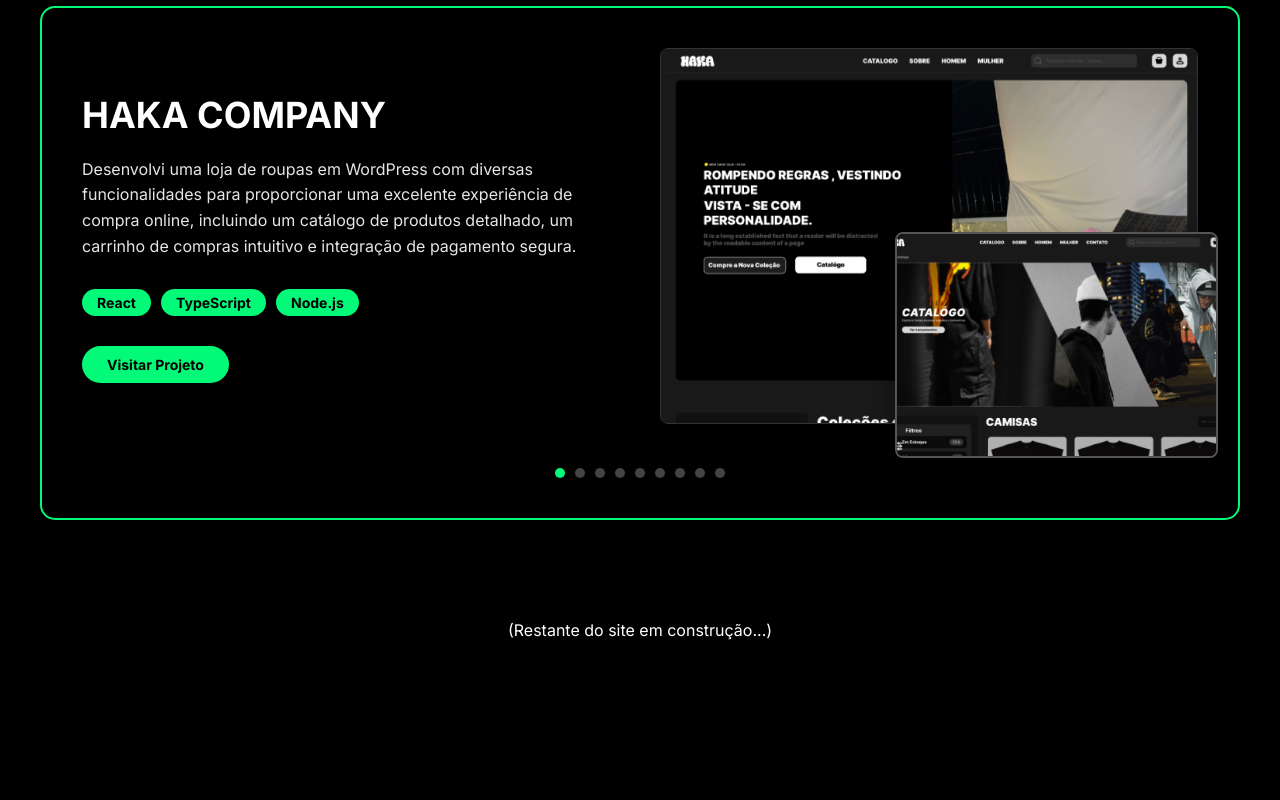
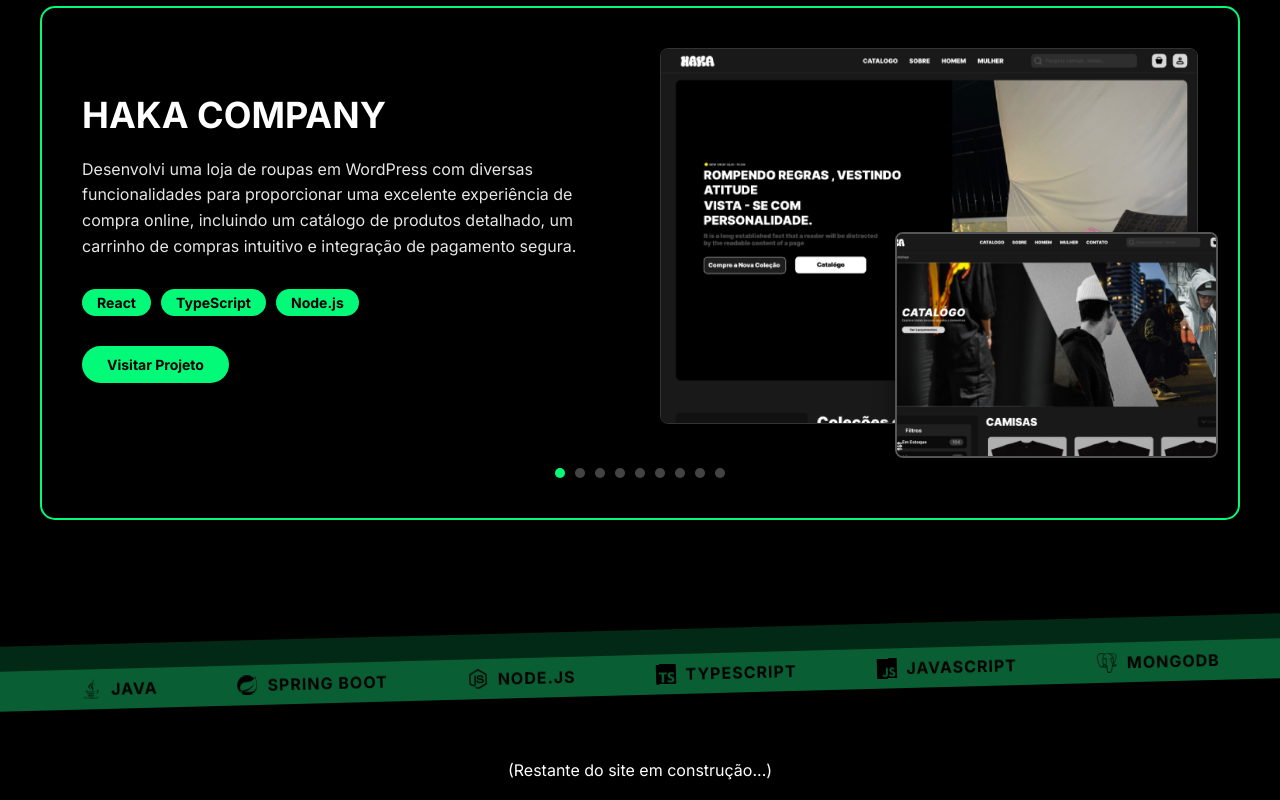
Before and after one commit to lucasguerra12/Portifolio2025, a React (Vite) app in the folder portifolio/: page / in a window 1280 px wide. Shown: the part 1628-2428 px from the top of the page. Before the commit the page ends 2288 px from the top, so only its background shows below. Built offline with nearby package versions, Linux system fonts and the light colour scheme.

Commit message:
fix: Correct description text for Dunkel Company project in Projects component

```diff
--- a/portifolio/src/App.jsx
+++ b/portifolio/src/App.jsx
@@ -18,6 +18,7 @@ function App() {
       {/* Divisor de secção + Secção de Projetos */}
       <Marquee /> {/* Faixa 2 (Divisor) */}
       <Projects />
+      <Marquee /> {/* Faixa 3 (Divisor) */}
 
       <main style={{ padding: '20px', textAlign: 'center' }}>
         <p>(Restante do site em construção...)</p>
--- a/portifolio/src/components/Projects.jsx
+++ b/portifolio/src/components/Projects.jsx
@@ -103,7 +103,7 @@ const projectsData = [
   {
     id: 7,
     title: 'Dunkel Company',
-    description: 'PREENCHA A DESCRIÇÃO: Breve descrição do projeto Dunkel Company.',
+    description: 'PREENCHA A DESPREENCHA A DESCRIÇÃOPREENCHA A DESCRIÇÃO: Breve descrição do projeto Dunkel Company.hubfuhbyu: Breve descrição do projeto Dunkel Company.hubfuhbyuCRIÇÃO: Breve descrição do projeto Dunkel Company.hubfuhbyu',
     tags: ['React', 'Node.js'], // Mude as tags
     imageMain: dunkel10,
     imageOverlay: dunkel20,
```
